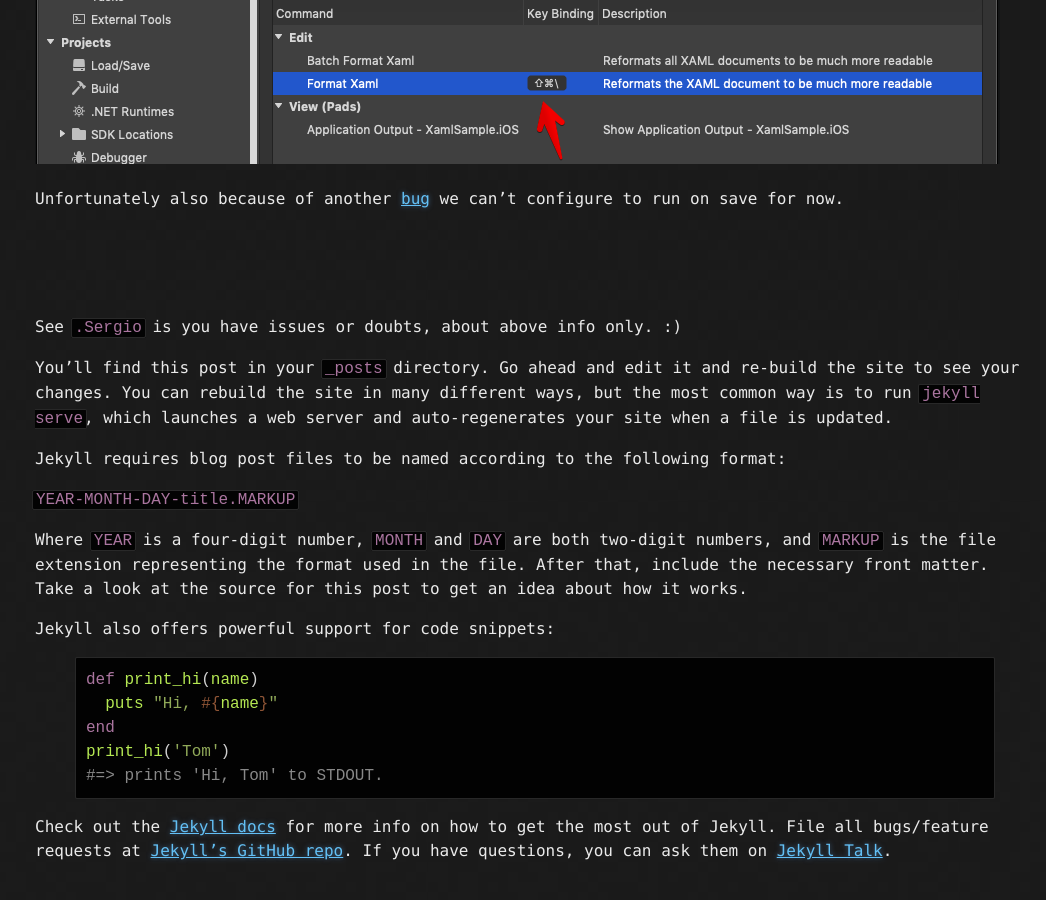
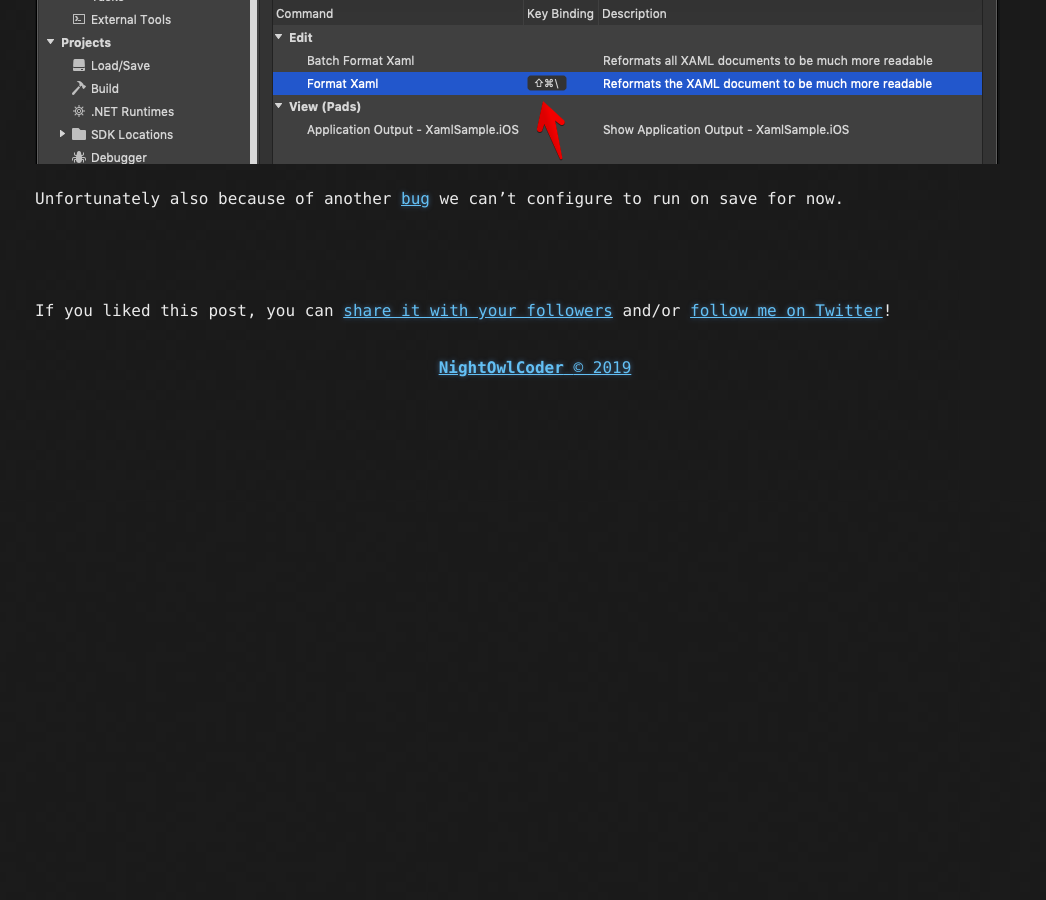
Before and after one commit to NightOwlCoder/NightOwlCoder.github.io, a Jekyll site: the page built from _posts/2019-11-23-XAML-Formatting.markdown, in a window 1280 px wide and 900 px high, scrolled down 4287 px. Shown: the whole window, without its empty margins (105-1151 px from the left). Built offline with Jekyll 4.4.1, drawn with Linux system fonts in a browser that asks for light colours; comment, search, counter and statistics services are not loaded; after the commit the page ends 4680 px from its top, so only the background shows below that.

Commit message:
xaml post fixes

```diff
--- a/_config.yml
+++ b/_config.yml
@@ -63,7 +63,7 @@ plugins:
 source: .
 destination: ./_site
 permalink: /:title
-paginate: 3
+paginate: 4
 paginate_path: /page/:num/
 
 defaults:
--- a/_posts/2019-11-23-XAML-Formatting.markdown
+++ b/_posts/2019-11-23-XAML-Formatting.markdown
@@ -51,36 +51,3 @@ configure key binding of `Cmd-Shit-\` to be your key combination, like so:
 
 
 Unfortunately also because of another [bug](https://github.com/Xavalon/XamlStyler/issues/161) we can't configure to run on save for now.
-
-
-
-<br>
-<br>
-<br>
-
-See `.Sergio` is you have issues or doubts, about above info only. :)
-
-
-You’ll find this post in your `_posts` directory. Go ahead and edit it and re-build the site to see your changes. You can rebuild the site in many different ways, but the most common way is to run `jekyll serve`, which launches a web server and auto-regenerates your site when a file is updated.
-
-Jekyll requires blog post files to be named according to the following format:
-
-`YEAR-MONTH-DAY-title.MARKUP`
-
-Where `YEAR` is a four-digit number, `MONTH` and `DAY` are both two-digit numbers, and `MARKUP` is the file extension representing the format used in the file. After that, include the necessary front matter. Take a look at the source for this post to get an idea about how it works.
-
-Jekyll also offers powerful support for code snippets:
-
-{% highlight ruby %}
-def print_hi(name)
-  puts "Hi, #{name}"
-end
-print_hi('Tom')
-#=> prints 'Hi, Tom' to STDOUT.
-{% endhighlight %}
-
-Check out the [Jekyll docs][jekyll-docs] for more info on how to get the most out of Jekyll. File all bugs/feature requests at [Jekyll’s GitHub repo][jekyll-gh]. If you have questions, you can ask them on [Jekyll Talk][jekyll-talk].
-
-[jekyll-docs]: https://jekyllrb.com/docs/home
-[jekyll-gh]:   https://github.com/jekyll/jekyll
-[jekyll-talk]: https://talk.jekyllrb.com/
```
Also changed, not shown: about.md (+3 -0 lines).
